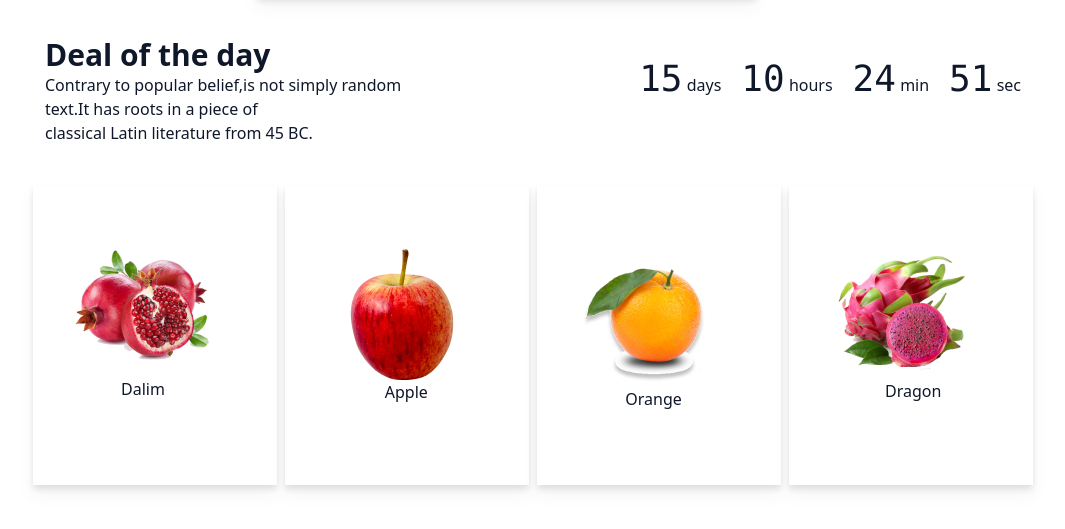
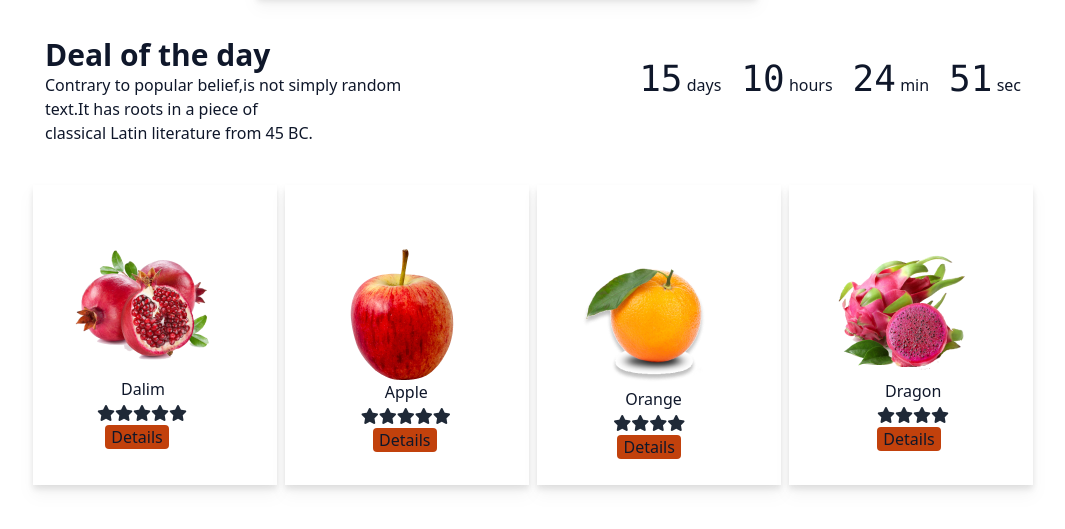
Before and after one commit to Abu-Huraira-Hiron/third-assignment-fruit-burst, a plain HTML site: page index.html in a window 1280 px wide. Shown: the part 791-1320 px from the top of the page, without its empty margins (79-1144 px from the left). Drawn offline with nearby package versions, Linux system fonts and the light colour scheme; a web font is replaced by a local one.

Commit message:
with star

```diff
--- a/index.html
+++ b/index.html
@@ -151,13 +151,13 @@
           </div>
           <!-- cowndow finis --></div>
           <div class="flex gap-2 pt-10">
-            <div class="w-[250px] h-[300px] bg-white pt-16 pl-10 drop-shadow-lg"><div><img src="./images/fruit5.png" alt=""></div><p class="text-slate-900 pl-12 pt-4">Dalim</p></div>
+            <div class="w-[250px] h-[300px] bg-white pt-16 pl-10 drop-shadow-lg"><div><img src="./images/fruit5.png" alt=""></div><p class="text-slate-900 pl-12 pt-4">Dalim</p><div class="pl-6"><i class="fa-solid fa-star"></i><i class="fa-solid fa-star"></i><i class="fa-solid fa-star"></i><i class="fa-solid fa-star"></i><i class="fa-solid fa-star"></i></div> <div class="pl-8"><button class="bg-orange-700 rounded w-16"><p class="text-slate-900">Details</p></button></div></div>
             <!-- 1f-->
-            <div class="w-[250px] h-[300px] bg-white pt-16 pl-16 drop-shadow-lg"><div><img src="./images/fruit6.png" alt=""></div><p class="text-slate-900 pl-9">Apple</p></div>
+            <div class="w-[250px] h-[300px] bg-white pt-16 pl-16 drop-shadow-lg"><div><img src="./images/fruit6.png" alt=""></div><p class="text-slate-900 pl-9">Apple</p> <div class="pl-3"><i class="fa-solid fa-star"></i><i class="fa-solid fa-star"></i><i class="fa-solid fa-star"></i><i class="fa-solid fa-star"></i><i class="fa-solid fa-star"></i></div><div class="pl-6"><button class="bg-orange-700 rounded w-16"><p class="text-slate-900">Details</p></button></div></div>
             <!-- 2f -->
-            <div class="w-[250px] h-[300px] bg-white pt-16 pl-10 drop-shadow-lg"><div><img src="./images/fruit7.png" alt=""></div><p class="text-slate-900 pl-12">Orange</p></div>
+            <div class="w-[250px] h-[300px] bg-white pt-16 pl-10 drop-shadow-lg"><div><img src="./images/fruit7.png" alt=""></div><p class="text-slate-900 pl-12">Orange</p><div class="pl-9"><i class="fa-solid fa-star"></i><i class="fa-solid fa-star"></i><i class="fa-solid fa-star"></i><i class="fa-solid fa-star"></i></div><div class="pl-10"><button class="bg-orange-700 rounded w-16"><p class="text-slate-900">Details</p></button></div></div>
             <!-- 3f -->
-            <div class="w-[250px] h-[300px] bg-white pt-16 pl-12 drop-shadow-lg"><div class="items-center"><img src="./images/fruit8.png" alt=""></div><p class="text-slate-900 pl-12">Dragon</p></div>
+            <div class="w-[250px] h-[300px] bg-white pt-16 pl-12 drop-shadow-lg"><div class="items-center"><img src="./images/fruit8.png" alt=""></div><p class="text-slate-900 pl-12">Dragon</p><div class="pl-10"><i class="fa-solid fa-star"></i><i class="fa-solid fa-star"></i><i class="fa-solid fa-star"></i><i class="fa-solid fa-star"></i></div> <div class="pl-10"><button class="bg-orange-700 rounded w-16"><p class="text-slate-900">Details</p></button></div></div>
             <!-- 4f -->
           </div>
           <!-- card finish -->
```
